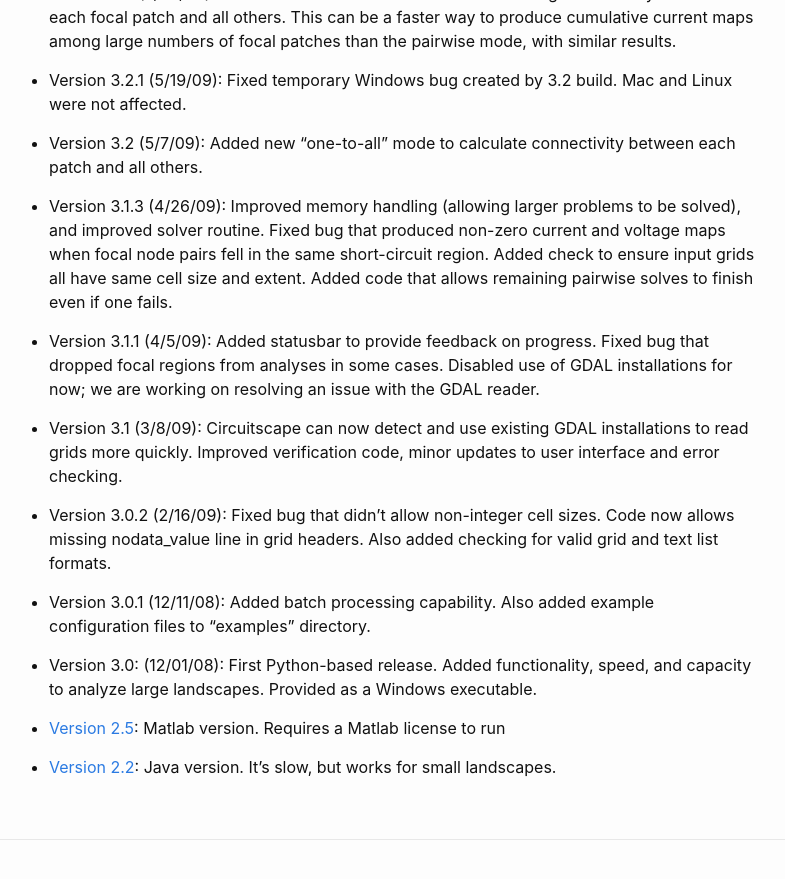
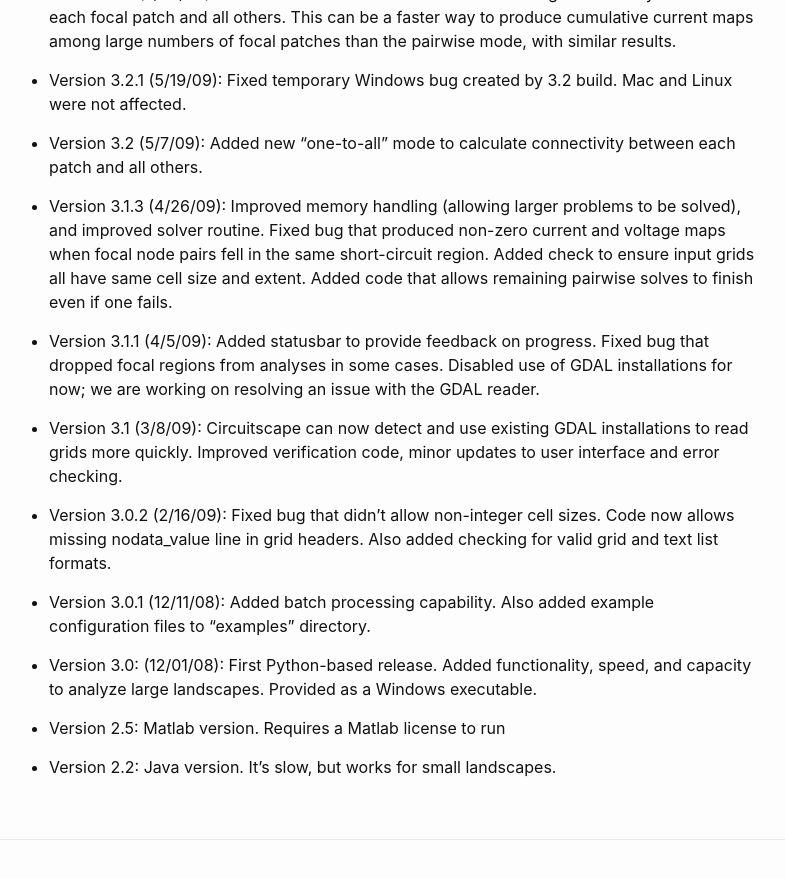
Before and after one commit to Circuitscape/www.circuitscape.org, a Jekyll site: the page built from downloads.md, in a window 1280 px wide and 900 px high, scrolled down 2080 px. Shown: the top 879 px of the window, without its empty margins (251-1036 px from the left). Built offline with Jekyll 4.4.1, drawn with Linux system fonts in a browser that asks for light colours; part of the change alters nothing that is shown.

```diff
--- a/downloads.md
+++ b/downloads.md
@@ -84,6 +84,6 @@ Circuitscape 4 is made available under the Creative Commons license and was writ
 
 * Version 3.0: (12/01/08): First Python-based release. Added functionality, speed, and capacity to analyze large landscapes. Provided as a Windows executable.
 
-* [Version 2.5](https://www.circuitscape.org/Downloads/Circuitscape-2.5-Matlab.zip): Matlab version. Requires a Matlab license to run
+* Version 2.5: Matlab version. Requires a Matlab license to run
 
-* [Version 2.2](https://www.circuitscape.org/Downloads/Circuitscape_2.2.zip): Java version. It’s slow, but works for small landscapes.
+* Version 2.2: Java version. It’s slow, but works for small landscapes.
```
